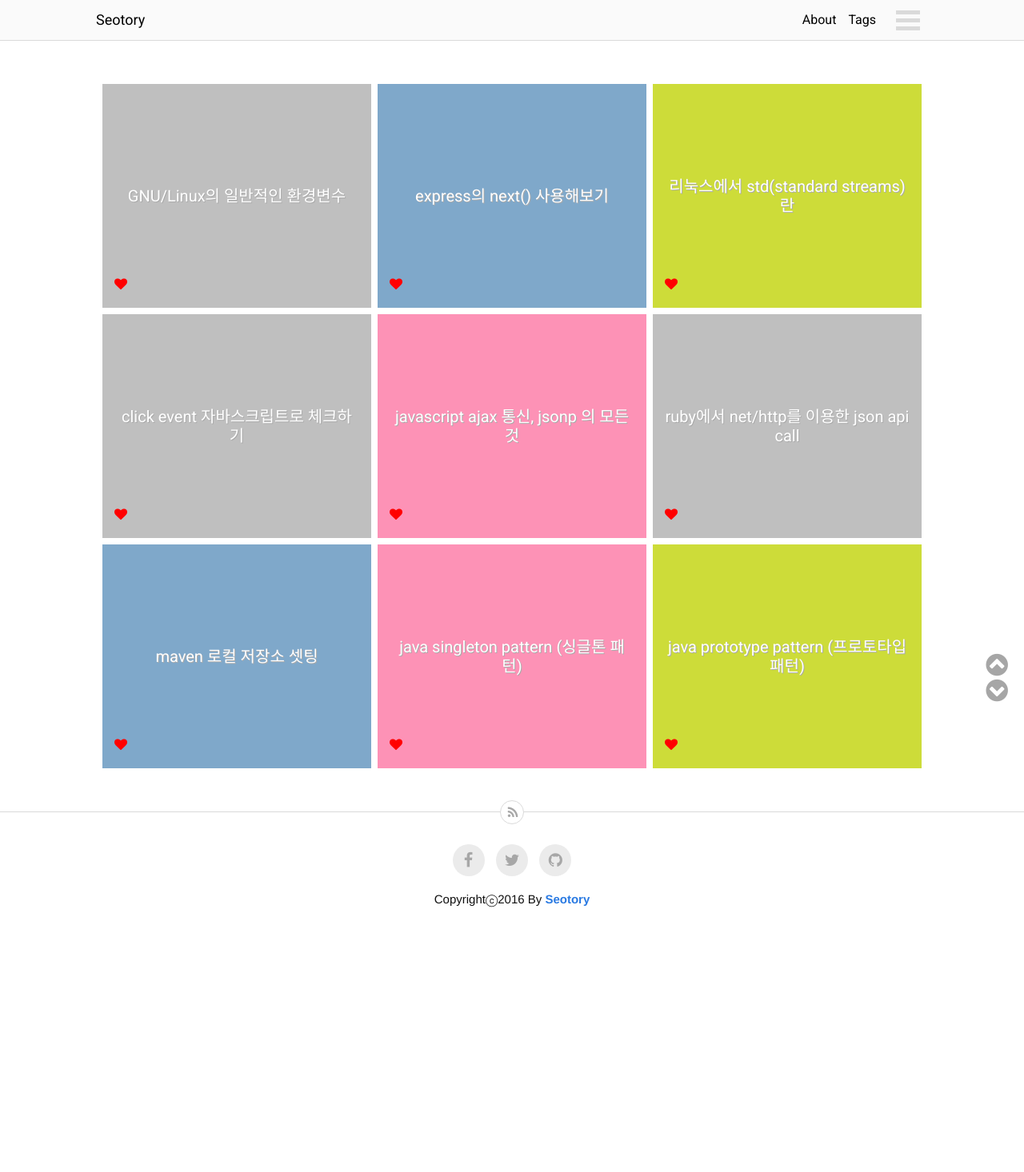
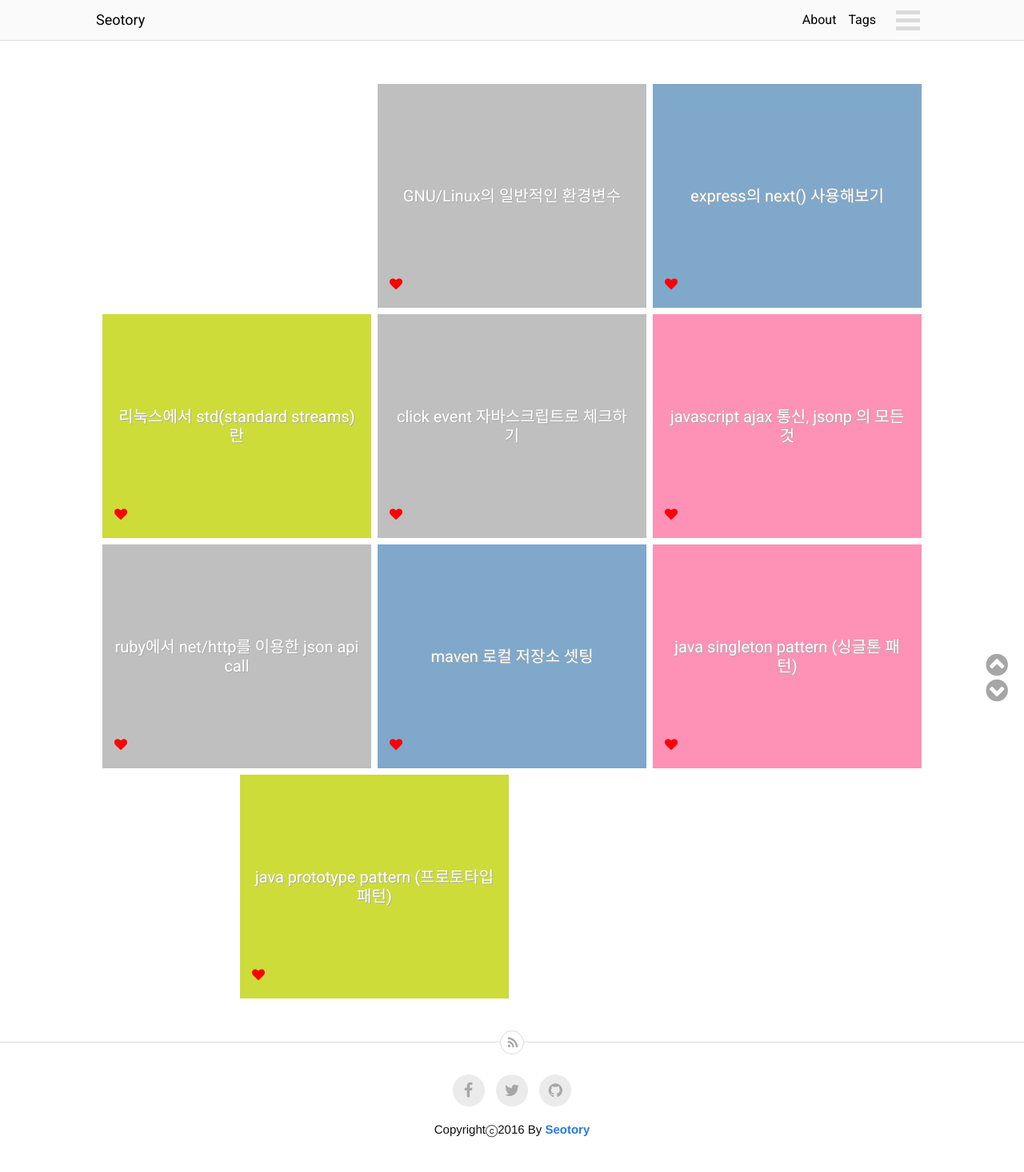
Before and after one commit to seotory/seotory.github.io, a Jekyll site: the page built from index.html, in a window 1280 px wide. Shown: the whole page at 80% size. Built offline with Jekyll 4.4.1, drawn with Linux system fonts in a browser that asks for light colours; nearby versions of some CDN libraries; the list of posts is cut into pages by our own code; comment, search, counter and statistics services are not loaded; before the commit the page ends 1178 px from its top, so only the background shows below that.

```diff
--- a/_includes/head.html
+++ b/_includes/head.html
@@ -44,4 +44,7 @@
     ga('create', 'UA-66666483-2', 'auto');
     ga('send', 'pageview');
   </script>
+
+  <!-- google ad -->
+  <script async src="//pagead2.googlesyndication.com/pagead/js/adsbygoogle.js"></script>
 </head>
--- a/_sass/_layout.scss
+++ b/_sass/_layout.scss
@@ -152,6 +152,7 @@ article {
   padding: 15px;
   color: #fff;
   position: relative;
+  cursor: pointer;
 
   a {
     color: #fff;
--- a/index.html
+++ b/index.html
@@ -4,6 +4,16 @@ layout: default
 <section class="page-content">
   <div class="wrapper">
     <ul class="display">
+      <li class="display-item">
+        <!-- main_top_336_280 -->
+        <ins class="adsbygoogle"
+             style="display:inline-block;width:336px;height:280px"
+             data-ad-client="ca-pub-1634875166425349"
+             data-ad-slot="2628164514"></ins>
+        <script>
+        (adsbygoogle = window.adsbygoogle || []).push({});
+        </script>
+      </li>
       {% for post in paginator.posts %}
       <li class="display-item">
         <div class="cube" data-href="{{ post.url | prepend: site.baseurl }}" data-bg-img="{{ post.image }}">
@@ -30,6 +40,16 @@ layout: default
         </div>
       </li>
       {% endfor %}
+      <li class="display-item">
+        <!-- main_bottom_336_280 -->
+        <ins class="adsbygoogle"
+             style="display:inline-block;width:336px;height:280px"
+             data-ad-client="ca-pub-1634875166425349"
+             data-ad-slot="3965296917"></ins>
+        <script>
+        (adsbygoogle = window.adsbygoogle || []).push({});
+        </script>
+      </li>
     </ul>
   </div>
 
```
